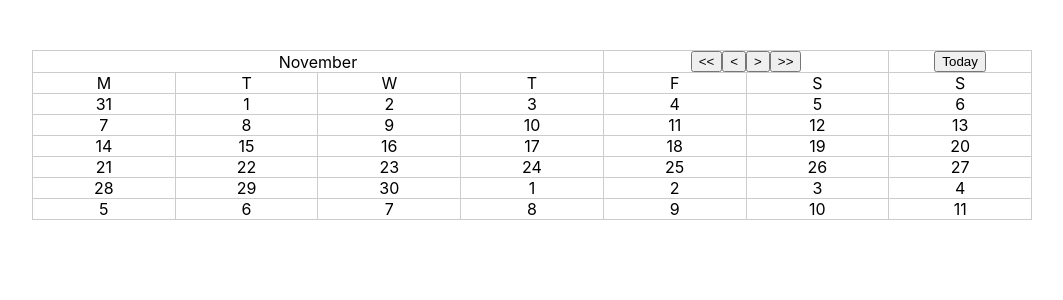
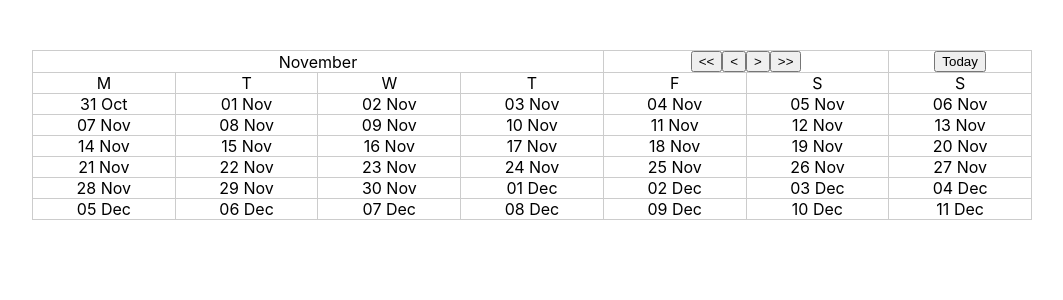
Before and after one commit to abandisch/calendar, a React (Create React App) app: page / in a window 1280 px wide. Shown: the top 300 px of the page, without its empty margins (18-1081 px from the left). Built offline with nearby package versions, Linux system fonts and the light colour scheme.

Commit message:
add render cell

```diff
--- a/src/App.tsx
+++ b/src/App.tsx
@@ -1,12 +1,24 @@
+import { useState } from "react";
+import { format } from "date-fns";
 import Calendar from "./components/Calendar";
 
 function App() {
+  const [date, setDate] = useState(new Date());
+
+  const handleChangeDate = (d: Date) => {
+    setDate(d);
+  };
+
+  const handleRenderCell = (d: Date) => {
+    return <div>{format(d, "dd MMM")}</div>;
+  };
+
   return (
     <div style={{ margin: "50px 50px", width: 1000 }}>
       <Calendar
-        startWeekDay="monday"
-        showPrefixDates={true}
-        showPostfixDates={true}
+        date={date}
+        onChange={handleChangeDate}
+        onRenderCell={handleRenderCell}
       />
     </div>
   );
--- a/src/components/Calendar.tsx
+++ b/src/components/Calendar.tsx
@@ -11,11 +11,13 @@ import css from "./calendar.module.css";
 import CalendarMonth from "../classes/CalendarMonth";
 
 interface Props {
-  startWeekDay: "monday" | "sunday";
+  startWeekDay?: "monday" | "sunday";
   date?: Date;
   showPrefixDates?: boolean;
   showPostfixDates?: boolean;
+  weekCount?: number;
   onChange?: (date: Date) => void;
+  onRenderCell?: (date: Date) => React.ReactElement;
 }
 
 const WEEK_DAYS_START_SUNDAY = ["S", "M", "T", "W", "T", "F", "S"];
@@ -23,10 +25,12 @@ const WEEK_DAYS_START_MONDAY = ["M", "T", "W", "T", "F", "S", "S"];
 
 function Calendar({
   date,
-  startWeekDay,
-  showPrefixDates,
-  showPostfixDates,
+  startWeekDay = "monday",
+  showPrefixDates = true,
+  showPostfixDates = true,
+  weekCount = 6,
   onChange,
+  onRenderCell,
 }: Props) {
   const [currentDate, setCurrentDate] = useState(
     startOfMonth(date || new Date())
@@ -37,7 +41,7 @@ function Calendar({
     return isCurrentYear ? "MMMM" : "MMMM yyyy";
   };
 
-  const monthCal = new CalendarMonth(currentDate, startWeekDay, 6);
+  const monthCal = new CalendarMonth(currentDate, startWeekDay, weekCount);
   const daysInMonth = monthCal.daysInMonth;
   const prefixDates = monthCal.prefixDates;
   const postfixDates = monthCal.postfixDates;
@@ -91,21 +95,45 @@ function Calendar({
       {Array.from({ length: prefixDates.length }).map((_, i) => {
         return (
           <Cell key={`prefix-${i}`} className={css["empty-day"]}>
-            {showPrefixDates ? prefixDates[i].getDate() : <>&nbsp;</>}
+            {showPrefixDates ? (
+              onRenderCell ? (
+                onRenderCell(prefixDates[i])
+              ) : (
+                prefixDates[i].getDate()
+              )
+            ) : (
+              <>&nbsp;</>
+            )}
           </Cell>
         );
       })}
 
       {Array.from({ length: daysInMonth }).map((_, i) => (
         <Cell key={`num-days-${i}`} className={css["day"]}>
-          {i + 1}
+          {onRenderCell
+            ? onRenderCell(
+                new Date(
+                  currentDate.getFullYear(),
+                  currentDate.getMonth(),
+                  i + 1
+                )
+              )
+            : i + 1}
         </Cell>
       ))}
 
       {Array.from({ length: postfixDates.length }).map((_, i) => {
         return (
           <Cell key={`postfix-${i}`} className={css["empty-day"]}>
-            {showPostfixDates ? postfixDates[i].getDate() : <>&nbsp;</>}
+            {showPostfixDates ? (
+              onRenderCell ? (
+                onRenderCell(postfixDates[i])
+              ) : (
+                postfixDates[i].getDate()
+              )
+            ) : (
+              <>&nbsp;</>
+            )}
           </Cell>
         );
       })}
```
